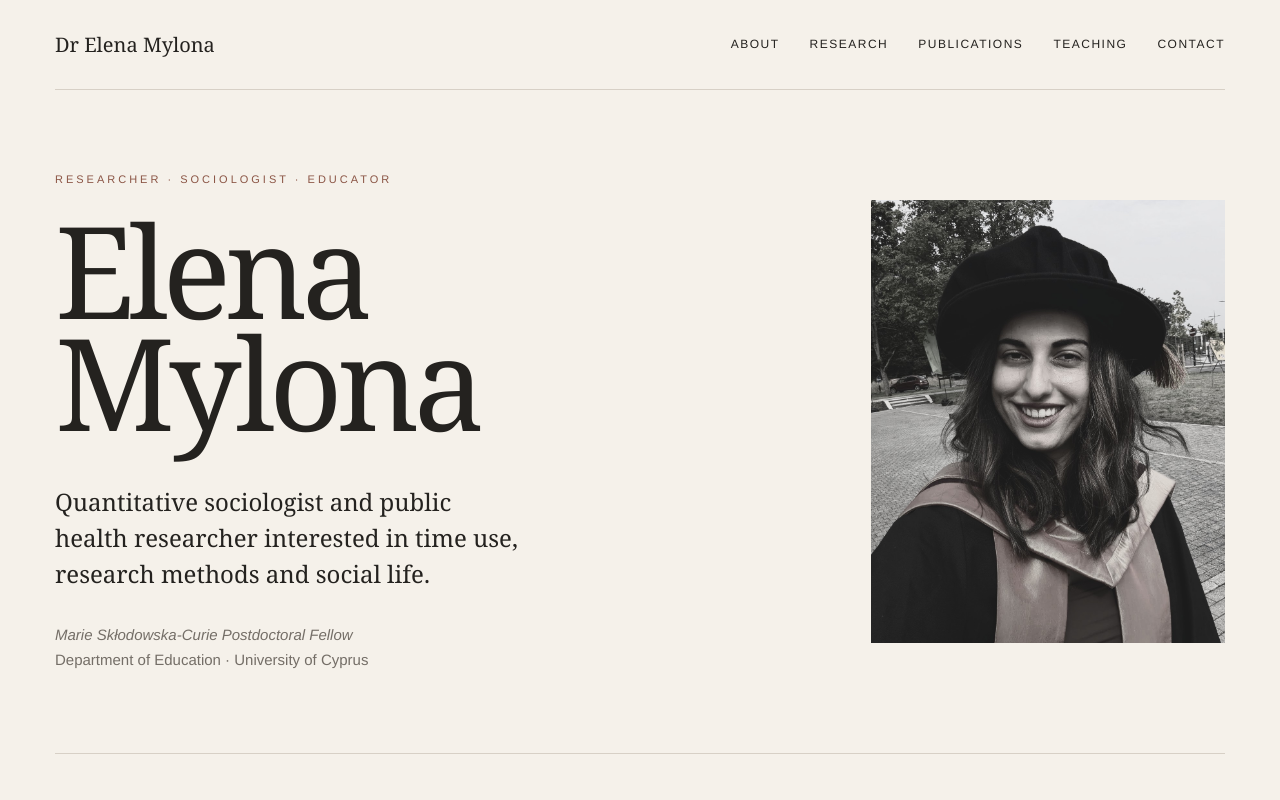
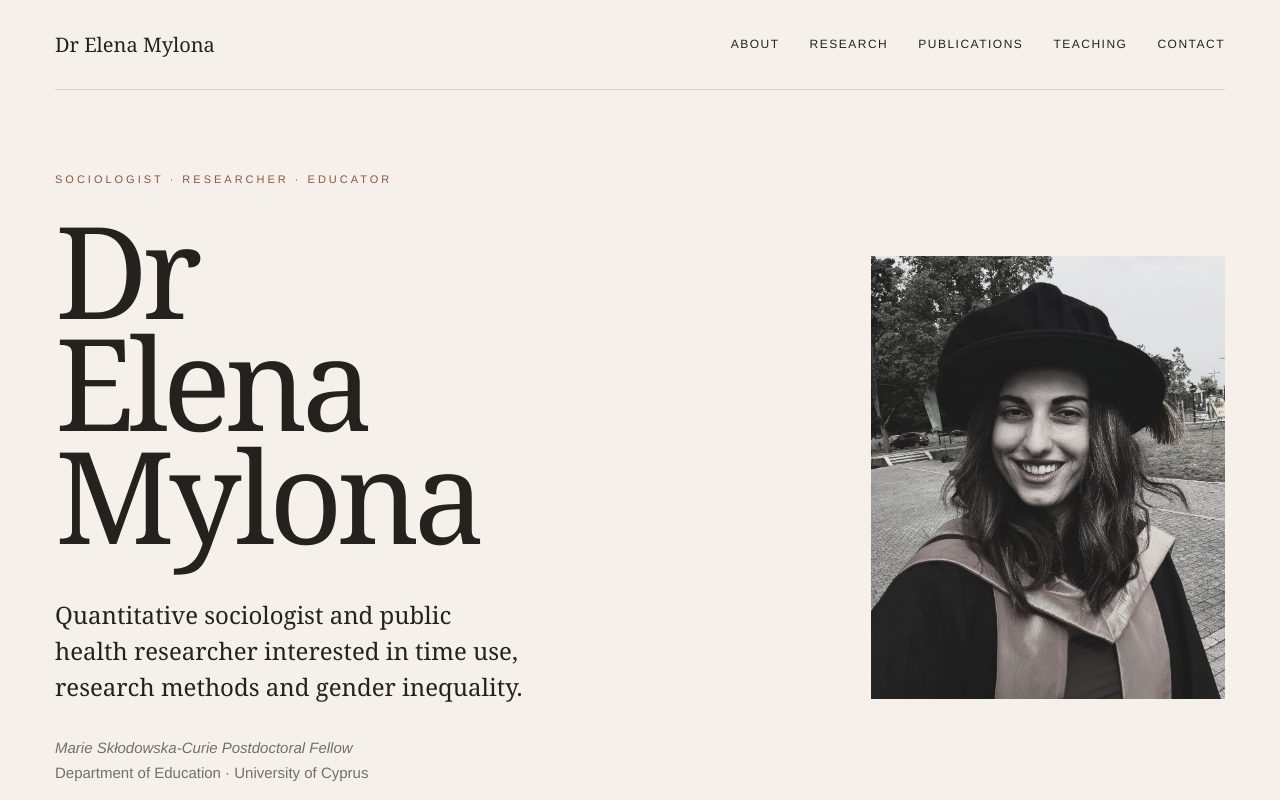
Before and after one commit to elenamylonaa/elenamylonaa.github.io, a plain HTML site: page index.html in a window 1280 px wide. Shown: the top 800 px of the page. Drawn offline with Linux system fonts and the light colour scheme.

Commit message:
Update index.html

```diff
--- a/index.html
+++ b/index.html
@@ -437,17 +437,17 @@
 
         <div>
             <div class="eyebrow">
-                Researcher · Sociologist · Educator
+                Sociologist · Researcher · Educator
             </div>
 
             <h1>
-                Elena<br>Mylona
+                Dr <br> Elena<br>Mylona
             </h1>
 
             <div style="margin-top: 45px;">
                 <div class="hero-description">
                     Quantitative sociologist and public health researcher
-                    interested in time use, research methods and social life.
+                    interested in time use, research methods and gender inequality.
                 </div>
 
                 <div class="hero-meta">
```
